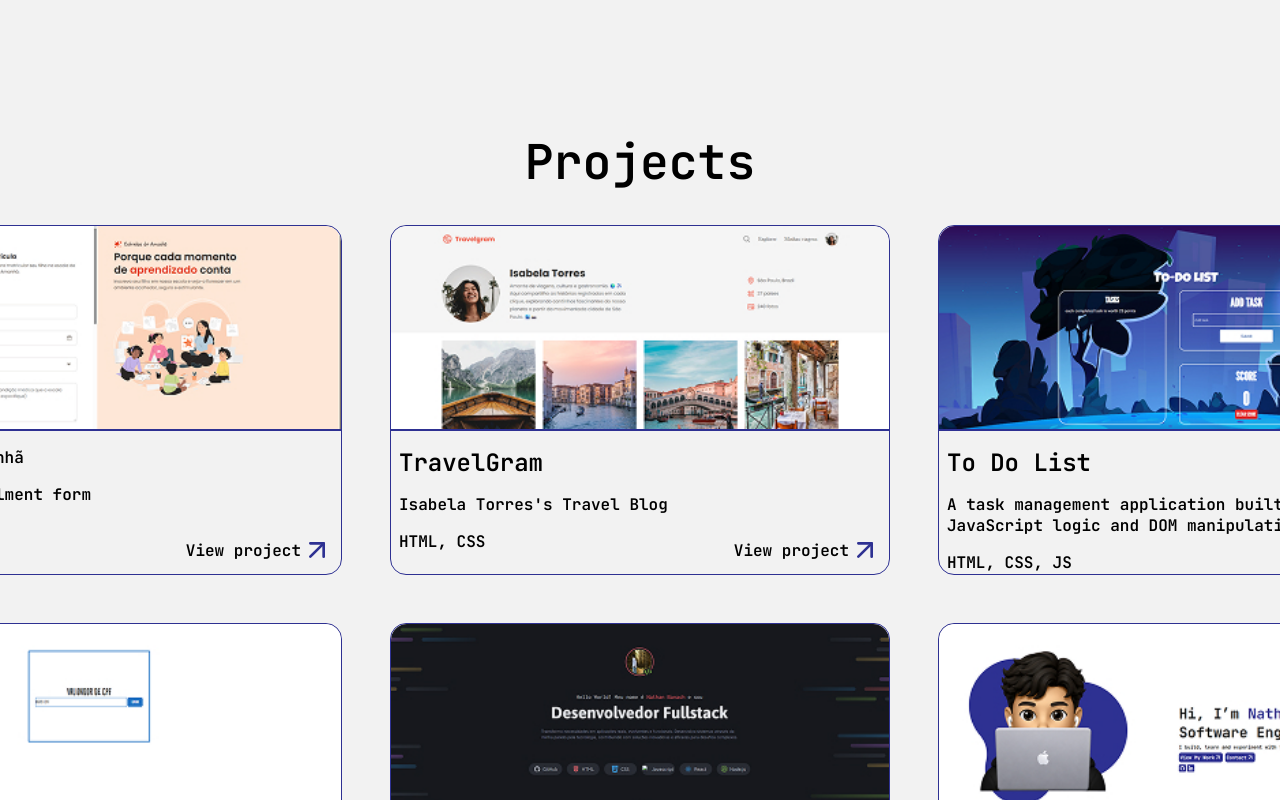
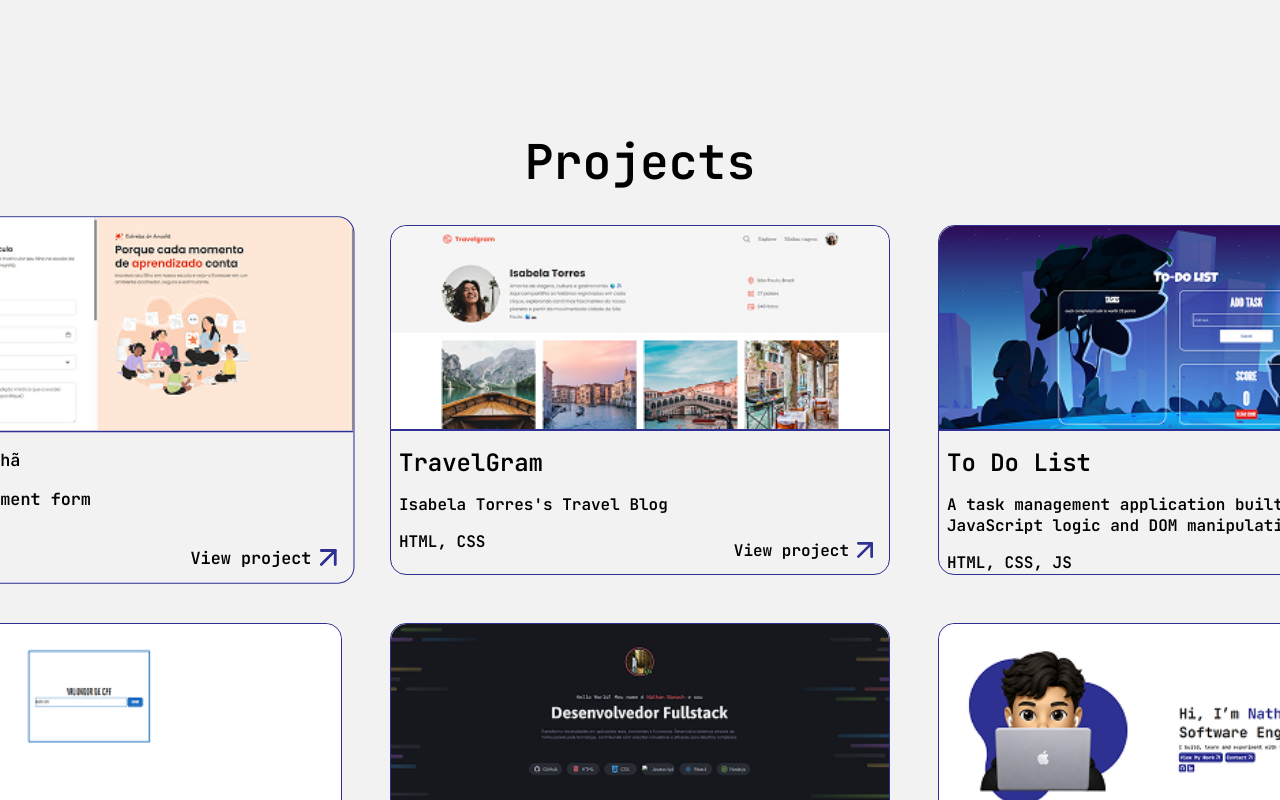
Before and after one commit to Banachnathan/portfolioapple, a plain HTML site: page index.html in a window 1280 px wide. In both pictures the pointer is over the link 92 px from the left and 1243 px from the top of the page. Shown: the part 843-1643 px from the top of the page. Drawn offline with Linux system fonts and the light colour scheme.

Commit message:
Fix bugs

```diff
--- a/assets/css/style.css
+++ b/assets/css/style.css
@@ -151,6 +151,11 @@ body {
   text-decoration: none;
   color: inherit;
   display: block;
+}
+
+.project-link:hover{
+  transform: scale(1.05);
+  transition: 1s ease;
 }
 
 .project {
```
